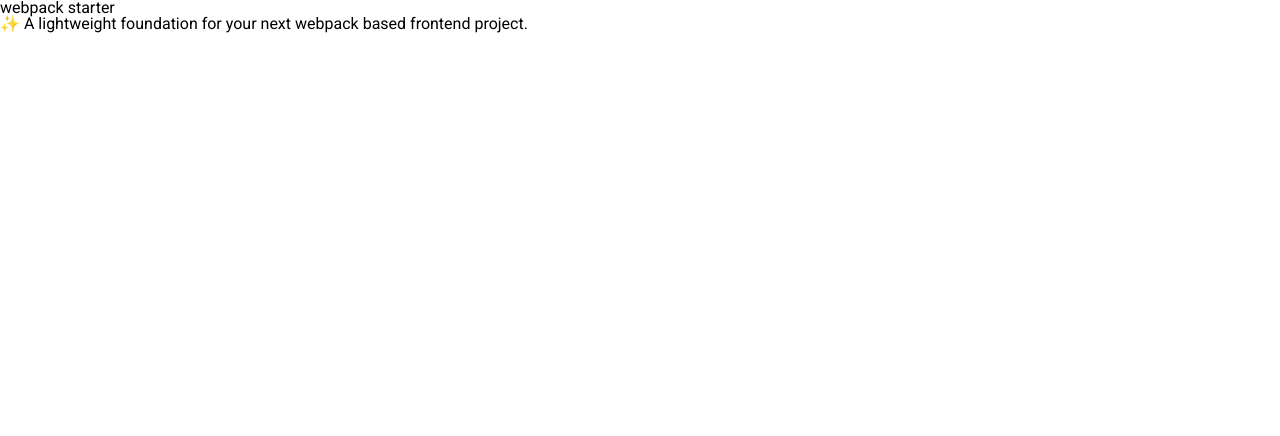
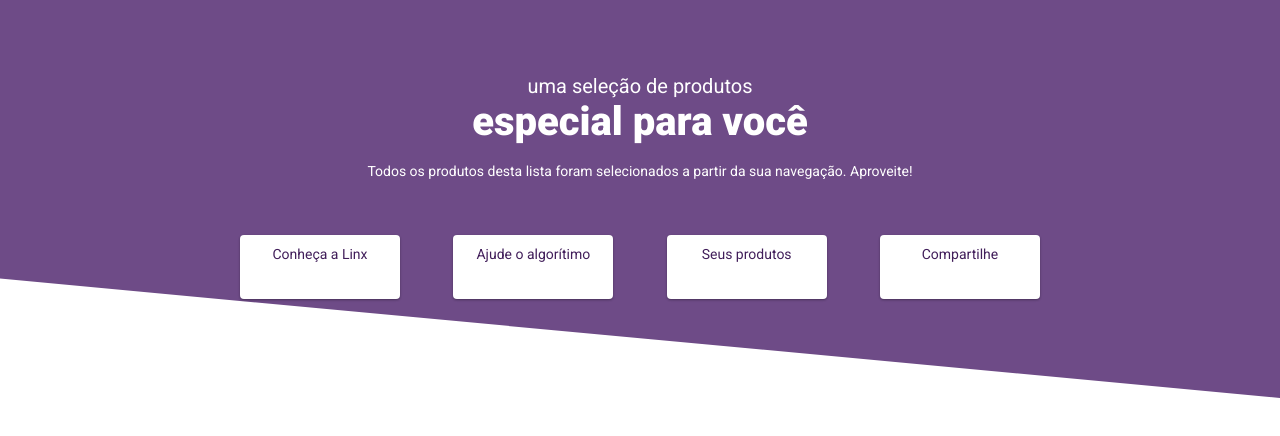
Before and after one commit to LuanDc/linx-challenge, a website built with webpack: page src/index.html in a window 1280 px wide. Built offline with nearby package versions, Linux system fonts and the light colour scheme.

Commit message:
feat: header layout HTML

```diff
--- a/src/index.html
+++ b/src/index.html
@@ -8,8 +8,44 @@
 </head>
 
 <body>
-  <h1 data-aos="fade-up">webpack starter</h1>
-  <p data-aos="fade-up">✨ A lightweight foundation for your next webpack based frontend project.</p>
+  <header class="header">
+    <div class="header__content">
+      <h1
+        class="main-title"
+        data-aos="fade-down"
+        data-aos-delay="100"
+      >
+        uma seleção de produtos
+        <strong>especial para você</strong>
+      </h1>
+      <h2
+        class="main-subtitle"
+        data-aos="fade-down"
+        data-aos-delay="200"
+      >
+        Todos os produtos desta lista foram selecionados a partir da sua navegação. Aproveite!
+      </h2>
+
+      <nav
+        class="nav"
+        data-aos="fade-down"
+        data-aos-delay="300"
+      >
+        <div class="nav__item">
+          <a href="#" class="nav__link" >Conheça a Linx</a>
+        </div>
+        <div class="nav__item">
+          <a href="#" class="nav__link" >Ajude o algorítimo</a>
+        </div>
+        <div class="nav__item">
+          <a href="#" class="nav__link" >Seus produtos</a>
+        </div>
+        <div class="nav__item">
+          <a href="#" class="nav__link" >Compartilhe</a>
+        </div>
+      </nav>
+    </div>
+  </header>
 </body>
 
 </html>
```
